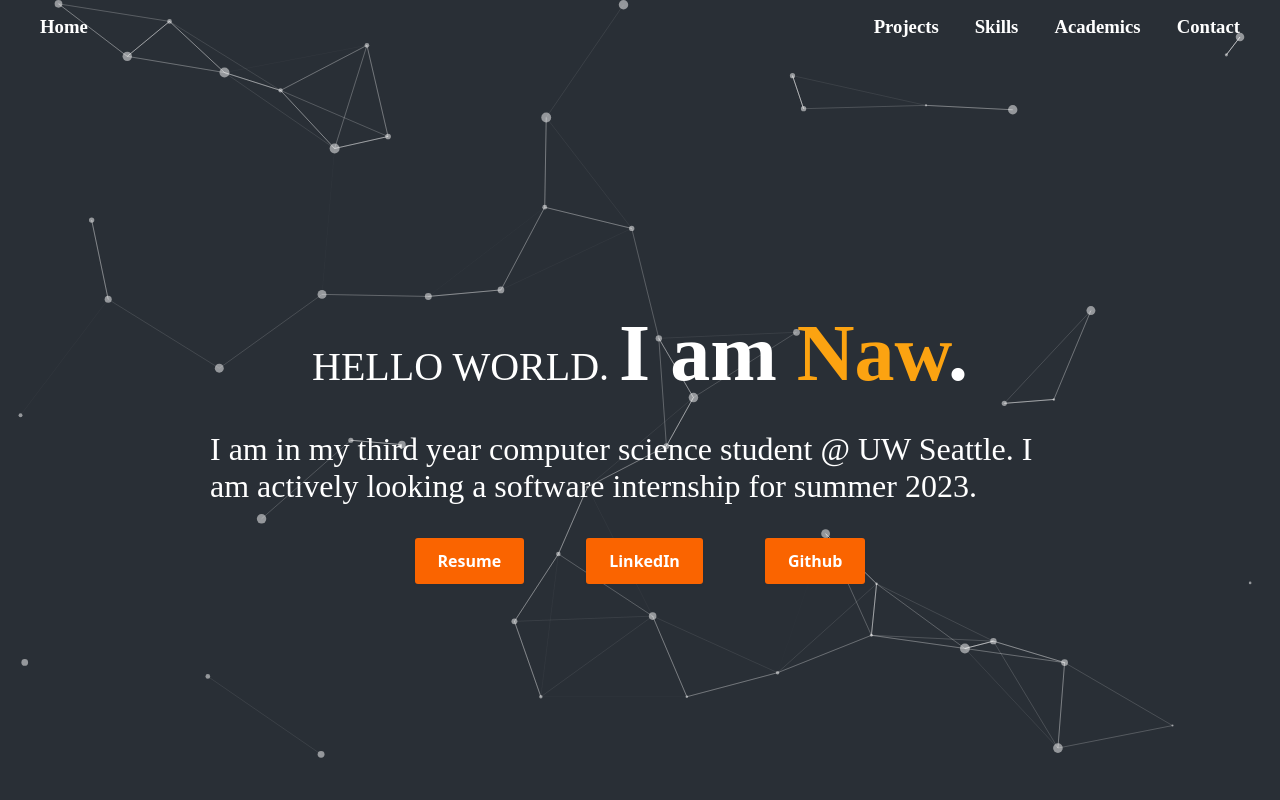
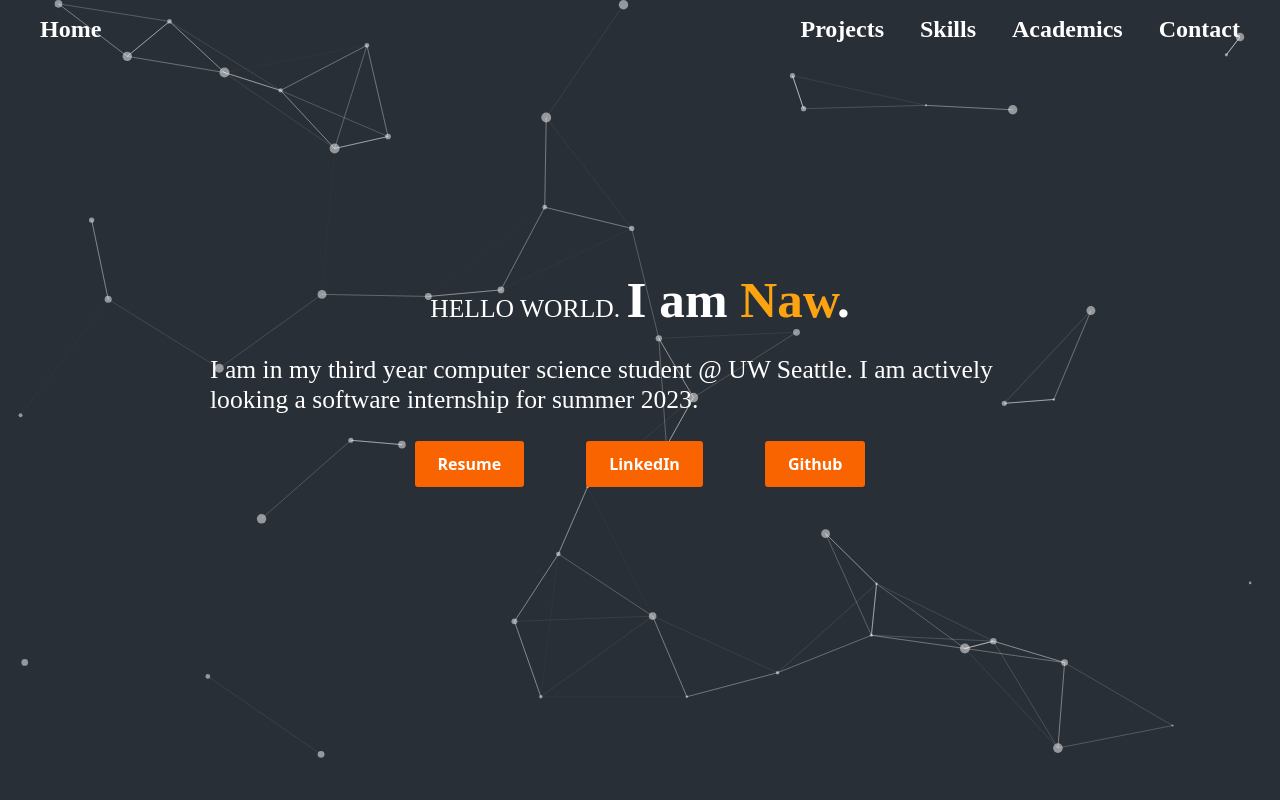
Before and after one commit to nawZeroX239/my-portfolio, a React (Create React App) app in the folder my-app/: page / in a window 1280 px wide. Shown: the top 800 px of the page. Built offline with nearby package versions, Linux system fonts and the light colour scheme.

Commit message:
fixed hero positioning and font now automatically adjust to viewport

```diff
--- a/my-app/src/components/Hero.js
+++ b/my-app/src/components/Hero.js
@@ -7,7 +7,7 @@ export default function Hero() {
       <div className="hero-greeting">
         <h3 className="greeting-small no-margin"> HELLO WORLD. <span className="greeting-large"> I am <span style={{color:"#FCA311"}}>Naw</span>. </span>  </h3>
       </div>
-      <p className="hero-text">
+      <p className="hero-intro">
         I am in my third year computer science student @ UW Seattle.  I am actively looking a software internship for summer 2023.
       </p>
       <div className="hero-actions">
--- a/my-app/src/index.css
+++ b/my-app/src/index.css
@@ -9,13 +9,14 @@ body {
 
 .navbar > h3 {
   margin-top: 0px;
+  font-size: 3vmin;
+
 }
 
 .navbar {
   padding: 16px;
   display: flex;
   color: white;
-  /* height: 80px; */
   padding-left: 40px;
   padding-right: 40px;
   align-items: center;
@@ -37,19 +38,27 @@ body {
 #tsparticles {
   z-index: -1 !important;
   position: absolute;
-  height: 100vh;
+  height: max(800px, calc(100vh));
   width: 100%;
 }
 
+.homepage {
+  height: max(800px, calc(100vh));
+}
+
 .hero {
-  padding: 14px;
+  padding: 16px;
   position: relative;
   display: flex;
   flex-direction: column;
   align-items: center;
   justify-content: center;
-  height: calc(100vh - 80px);
+  /* height: calc(100vh - 10vh); */
   color: white;
+  /* border-style: solid;
+  border-width: 1px;
+  border-color: blue; */
+  height: 70%;
 }
 
 .hero-greeting {
@@ -59,17 +68,17 @@ body {
 
 .greeting-small {
   font-weight: 400;
-  font-size: 40px;
+  font-size: max(24px, 2vw);
 }
 
 .greeting-large {
   font-weight: 800;
-  font-size: 80px;
+  font-size: max(48px, 4vw);
 }
 
-.hero-text {
+.hero-intro {
   font-weight: 400;
-  font-size: 32px;
+  font-size: max(24px, 2vw);
   max-width: 860px;
 }
 
```
